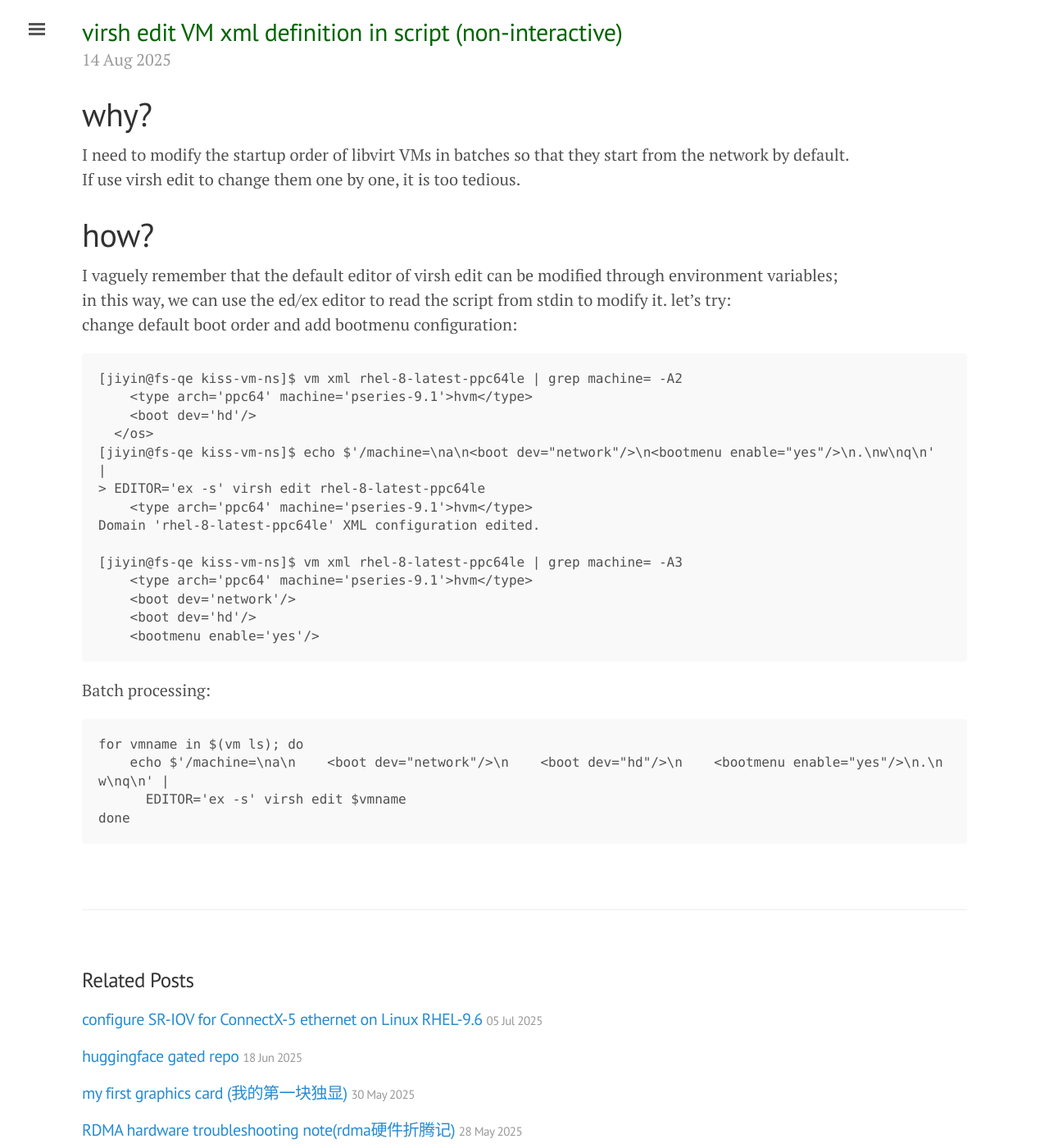
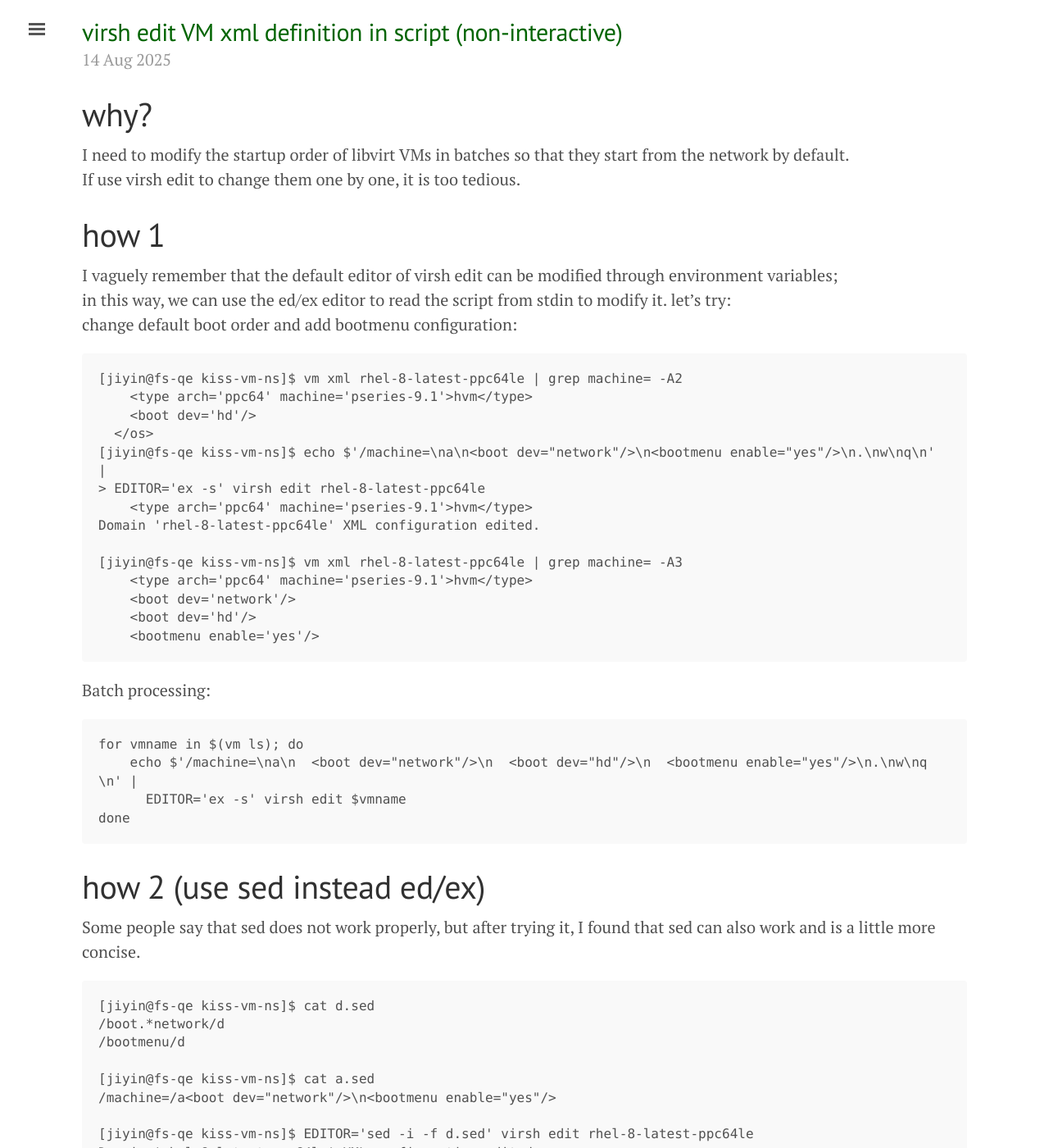
Before and after one commit to tcler/tcler.github.io, a Jekyll site: the page built from _posts/2025-08-14-virsh-edit-in-script.md, in a window 1280 px wide and 1400 px high, scrolled down 231 px. Shown: the whole window at 82% size. Built offline with Jekyll 4.4.1, drawn with Linux system fonts in a browser that asks for light colours; some of the changed text lies outside the part shown.

Commit message:
Update 2025-08-14-virsh-edit-in-script.md

````diff
--- a/_posts/2025-08-14-virsh-edit-in-script.md
+++ b/_posts/2025-08-14-virsh-edit-in-script.md
@@ -7,7 +7,7 @@
 I need to modify the startup order of libvirt VMs in batches so that they start from the network by default.
 If use virsh edit to change them one by one, it is too tedious.
 
-# how?
+# how 1
 I vaguely remember that the default editor of virsh edit can be modified through environment variables;
 in this way, we can use the ed/ex editor to read the script from stdin to modify it. let's try:
 change default boot order and add bootmenu configuration:
@@ -31,7 +31,36 @@
 Batch processing:
 ```
 for vmname in $(vm ls); do
-    echo $'/machine=\na\n    <boot dev="network"/>\n    <boot dev="hd"/>\n    <bootmenu enable="yes"/>\n.\nw\nq\n' |
+    echo $'/machine=\na\n  <boot dev="network"/>\n  <boot dev="hd"/>\n  <bootmenu enable="yes"/>\n.\nw\nq\n' |
       EDITOR='ex -s' virsh edit $vmname
 done
 ```
+
+# how 2 (use sed instead ed/ex)
+Some people say that sed does not work properly, but after trying it, I found that sed can also work and is a little more concise.
+```
+[jiyin@fs-qe kiss-vm-ns]$ cat d.sed
+/boot.*network/d
+/bootmenu/d
+
+[jiyin@fs-qe kiss-vm-ns]$ cat a.sed
+/machine=/a<boot dev="network"/>\n<bootmenu enable="yes"/>
+
+[jiyin@fs-qe kiss-vm-ns]$ EDITOR='sed -i -f d.sed' virsh edit rhel-8-latest-ppc64le
+Domain 'rhel-8-latest-ppc64le' XML configuration edited.
+
+[jiyin@fs-qe kiss-vm-ns]$ vm xml rhel-8-latest-ppc64le | grep machine= -A3
+    <type arch='ppc64' machine='pseries-9.1'>hvm</type>
+    <boot dev='hd'/>
+  </os>
+  <cpu mode='custom' match='exact' check='none'>
+
+[jiyin@fs-qe kiss-vm-ns]$ EDITOR='sed -i -f a.sed' virsh edit rhel-8-latest-ppc64le
+Domain 'rhel-8-latest-ppc64le' XML configuration edited.
+
+[jiyin@fs-qe kiss-vm-ns]$ vm xml rhel-8-latest-ppc64le | grep machine= -A3
+    <type arch='ppc64' machine='pseries-9.1'>hvm</type>
+    <boot dev='network'/>
+    <boot dev='hd'/>
+    <bootmenu enable='yes'/>
+```
````
